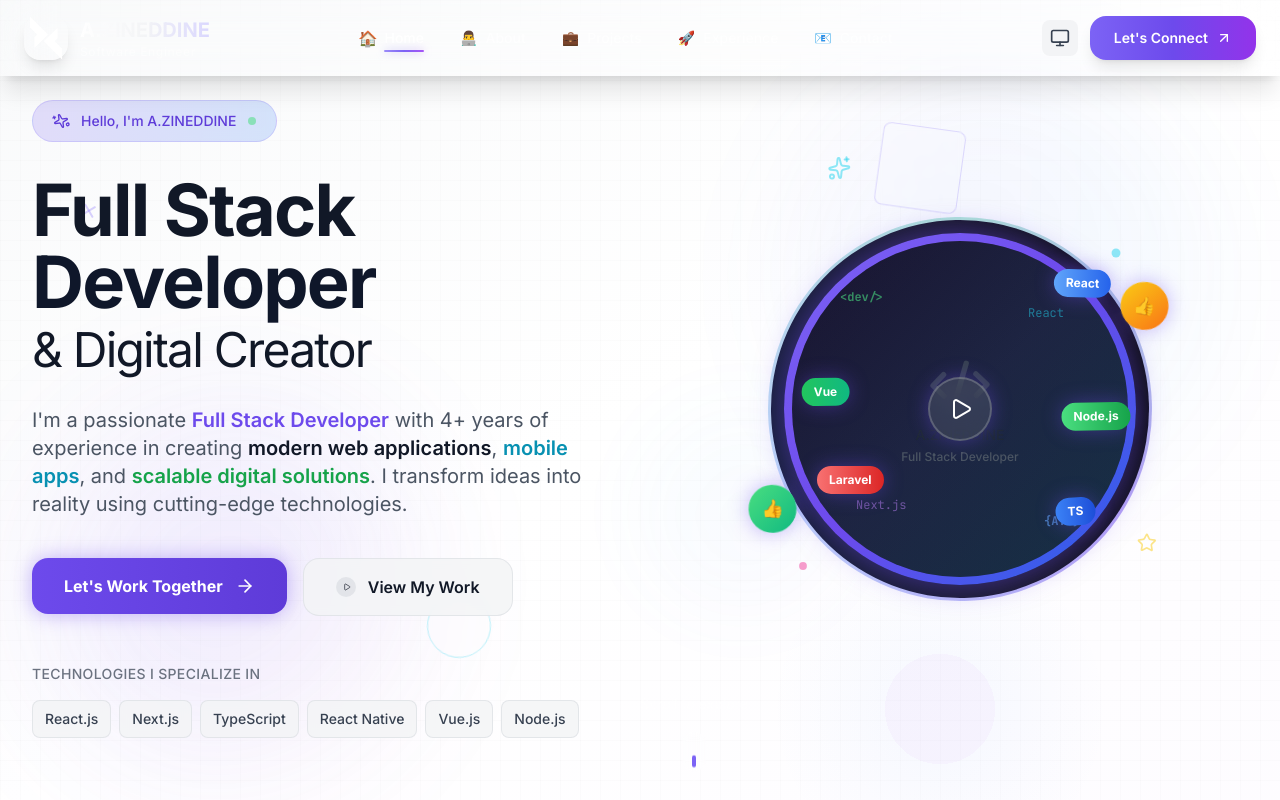
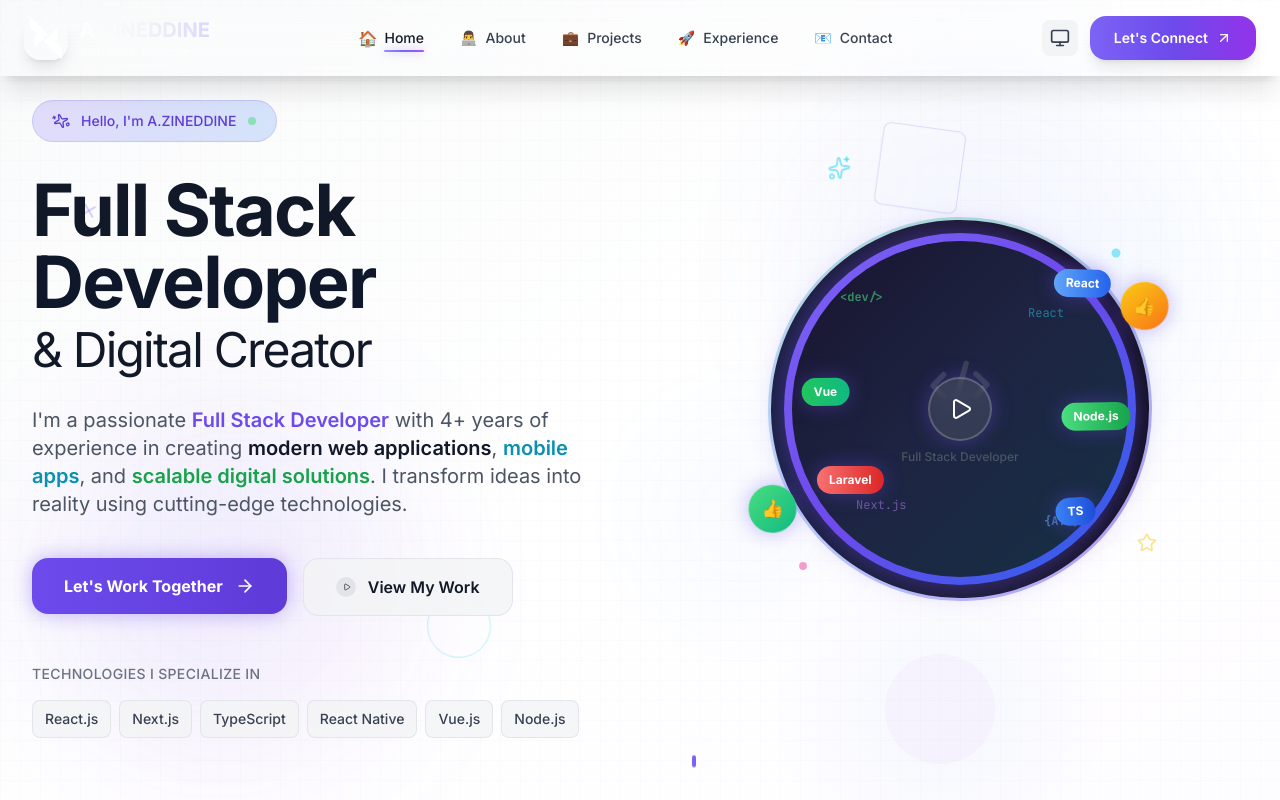
Before and after one commit to azinedine/portfolio, a Next.js app: page / in a window 1280 px wide. Shown: the top 800 px of the page. Built offline with nearby package versions, Linux system fonts and the light colour scheme.

Commit message:
Update DesktopNav component styles to enhance text visibility and color contrast for improved accessibility in light and dark themes.

```diff
--- a/src/components/ui/Navigation/DesktopNav.tsx
+++ b/src/components/ui/Navigation/DesktopNav.tsx
@@ -38,8 +38,8 @@ export function DesktopNav({ activeItemName, hoveredItem, onItemHover }: Desktop
             <span className={cn(
               'text-sm font-medium transition-colors duration-200 relative',
               isActive
-                ? 'text-white'
-                : 'text-white/70 group-hover:text-white'
+                ? 'text-gray-900 dark:text-white'
+                : 'text-gray-700 dark:text-white/70 group-hover:text-gray-900 dark:group-hover:text-white'
             )}>
               {item.name}
 
@@ -60,7 +60,7 @@ export function DesktopNav({ activeItemName, hoveredItem, onItemHover }: Desktop
 
               {hoveredItem === item.name && !isActive && (
                 <motion.div
-                  className="absolute -bottom-1 left-0 right-0 h-0.5 bg-white/40 rounded-full"
+                  className="absolute -bottom-1 left-0 right-0 h-0.5 bg-gray-400/60 dark:bg-white/40 rounded-full"
                   initial={{ scaleX: 0 }}
                   animate={{ scaleX: 1 }}
                   exit={{ scaleX: 0 }}
```
